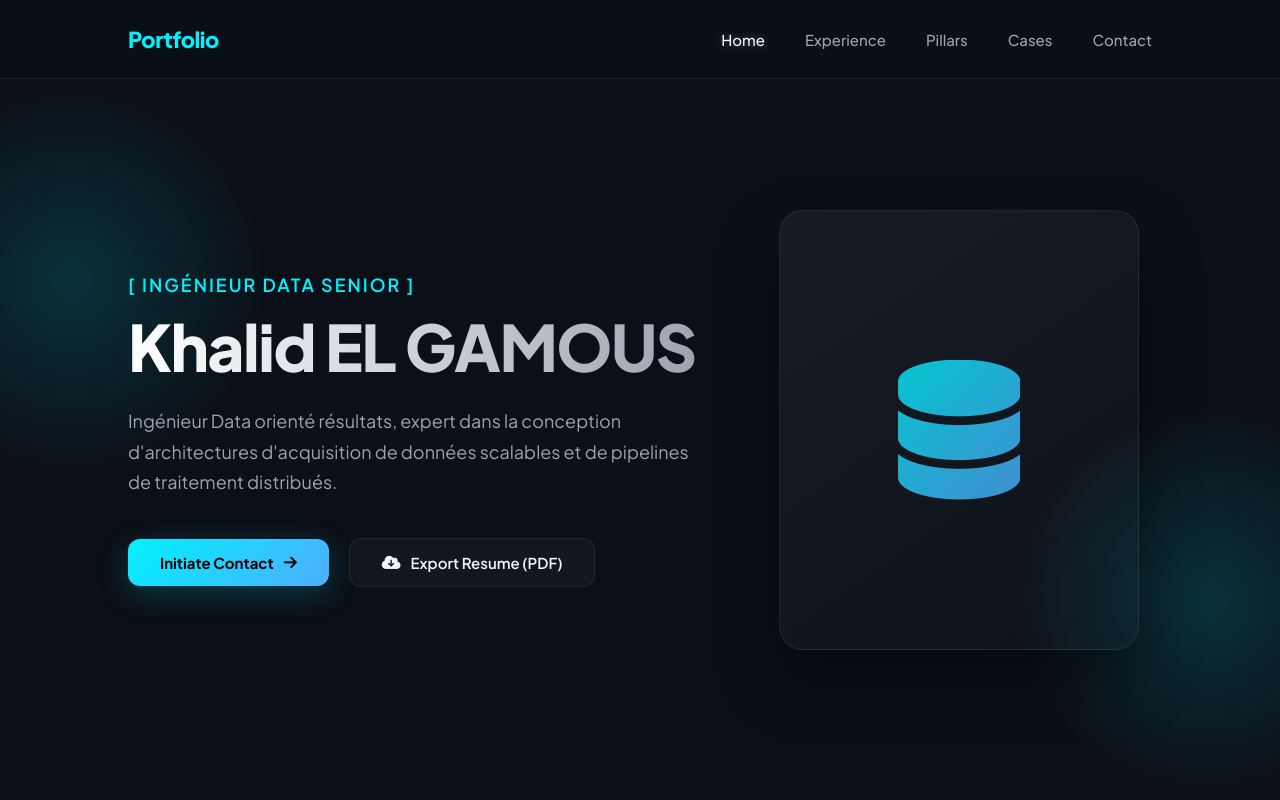
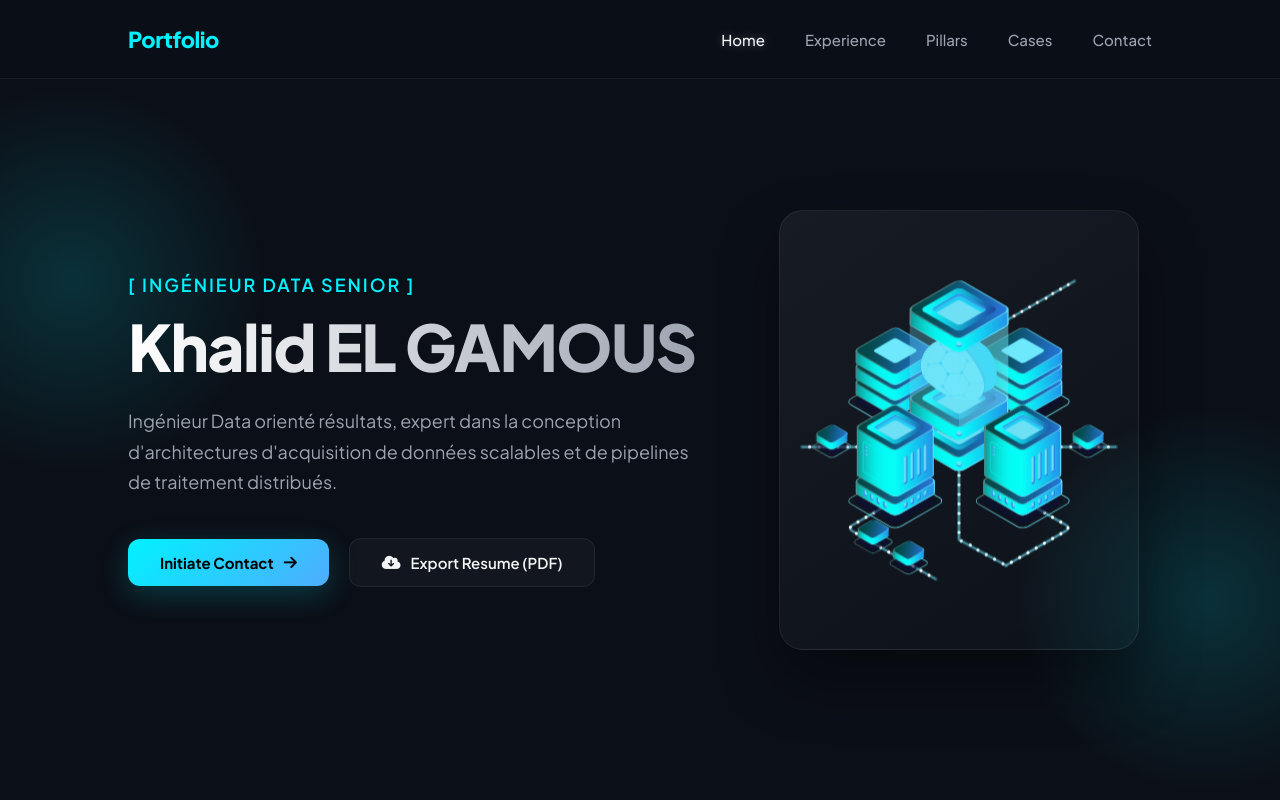
Before and after one commit to KhalidElgamous/KhalidElgamous.github.io, a Next.js app: page / in a window 1280 px wide. Shown: the top 800 px of the page. Built offline with nearby package versions, Linux system fonts and the light colour scheme.

Commit message:
Fix Hero Logo

```diff
--- a/components/sections/Hero.jsx
+++ b/components/sections/Hero.jsx
@@ -39,10 +39,15 @@ const Hero = ({ hero, resume }) => (
 
     <div className="relative flex justify-center md:flex-[0.8]">
       <div className="flex h-[320px] w-[260px] items-center justify-center overflow-hidden rounded-3xl border border-line bg-[image:linear-gradient(145deg,rgba(255,255,255,0.05),rgba(255,255,255,0.01))] p-5 shadow-[0_30px_60px_rgba(0,0,0,0.4)] md:h-[352px] md:w-[288px] xl:h-[440px] xl:w-[360px]">
-        <Icon
-          name={hero.displayIcon}
-          className="bg-[image:var(--gradient-accent)] bg-clip-text text-[96px] text-transparent opacity-80 md:text-[112px] xl:text-[140px]"
-        />
+        <object
+          type="image/svg+xml"
+          data="bigdata.svg"
+          width="100%"
+          height="100%"
+          aria-label="Big Data Logo"
+        >
+          Your browser does not support SVGs.
+        </object>
       </div>
     </div>
   </Section>
```
